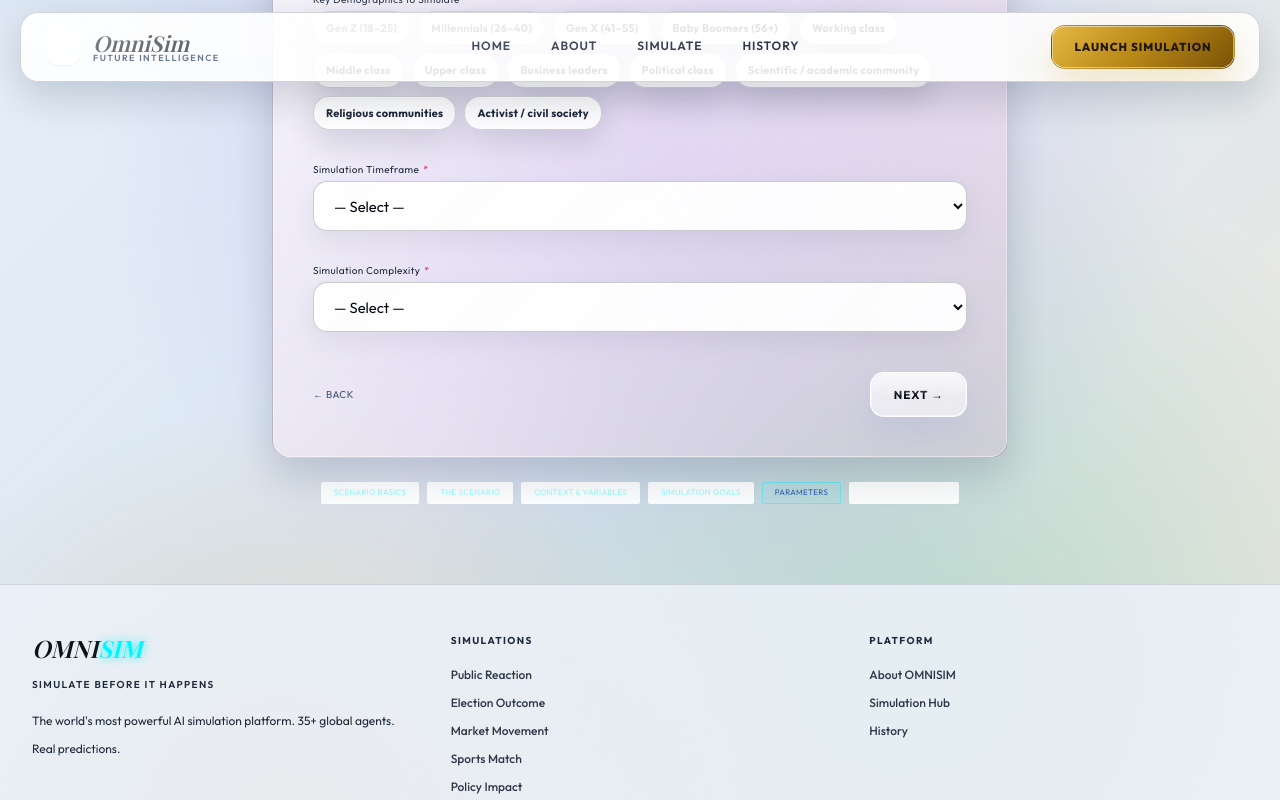
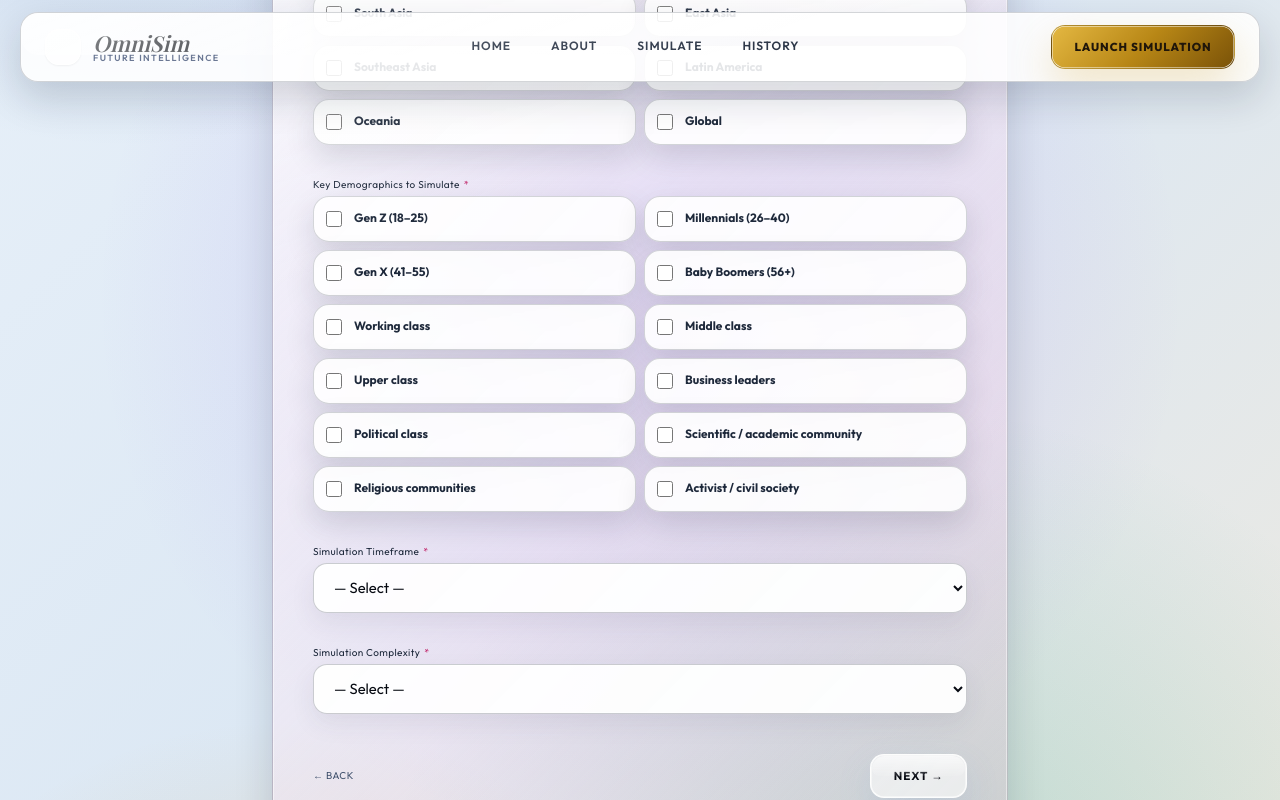
Before and after one commit to jayblast-spec/omnisim, a Next.js app: page /simulate/custom in a window 1280 px wide. Both pictures are taken after a click on the button "PARAMETERS". Shown: the part 658-1458 px from the top of the page. Built offline with nearby package versions, Linux system fonts and the light colour scheme.

Commit message:
fix: make multiselect options reliable checkboxes

```diff
--- a/components/SimForm.tsx
+++ b/components/SimForm.tsx
@@ -353,25 +353,28 @@ export default function SimForm({ schema }: SimFormProps) {
               )}
 
               {field.type === "multiselect" && (
-                <div className="flex flex-wrap gap-2">
+                <div className="grid gap-2 sm:grid-cols-2">
                   {field.options?.map((opt) => {
                     const selected = ((formData[field.id] as string[]) || []).includes(opt);
                     return (
-                      <button
+                      <label
                         key={opt}
-                        type="button"
-                        onClick={() => handleMultiSelect(field.id, opt)}
-                        className="rounded-xl px-3 py-2 text-[11px] font-bold tracking-wide transition-all"
+                        className="flex min-h-[46px] cursor-pointer select-none items-center gap-3 rounded-xl px-3 py-2 text-[12px] font-bold leading-5 transition-all"
                         style={{
                           color: selected ? "#070A12" : "#1E293B",
-                          background: selected ? "linear-gradient(135deg, rgba(49,95,174,0.22), rgba(124,58,237,0.16))" : "rgba(255,255,255,0.88)",
-                          border: selected
-                            ? "1px solid rgba(49,95,174,0.50)"
-                            : "1px solid rgba(15,23,42,0.22)",
+                          background: selected ? "linear-gradient(135deg, rgba(49,95,174,0.22), rgba(124,58,237,0.16))" : "rgba(255,255,255,0.92)",
+                          border: selected ? "1px solid rgba(49,95,174,0.55)" : "1px solid rgba(15,23,42,0.24)",
+                          boxShadow: selected ? "0 8px 18px rgba(49,95,174,0.14)" : "0 6px 14px rgba(15,23,42,0.06)",
                         }}
                       >
-                        {opt}
-                      </button>
+                        <input
+                          type="checkbox"
+                          checked={selected}
+                          onChange={() => handleMultiSelect(field.id, opt)}
+                          className="h-4 w-4 shrink-0 accent-[#315FAE]"
+                        />
+                        <span>{opt}</span>
+                      </label>
                     );
                   })}
                 </div>
```
